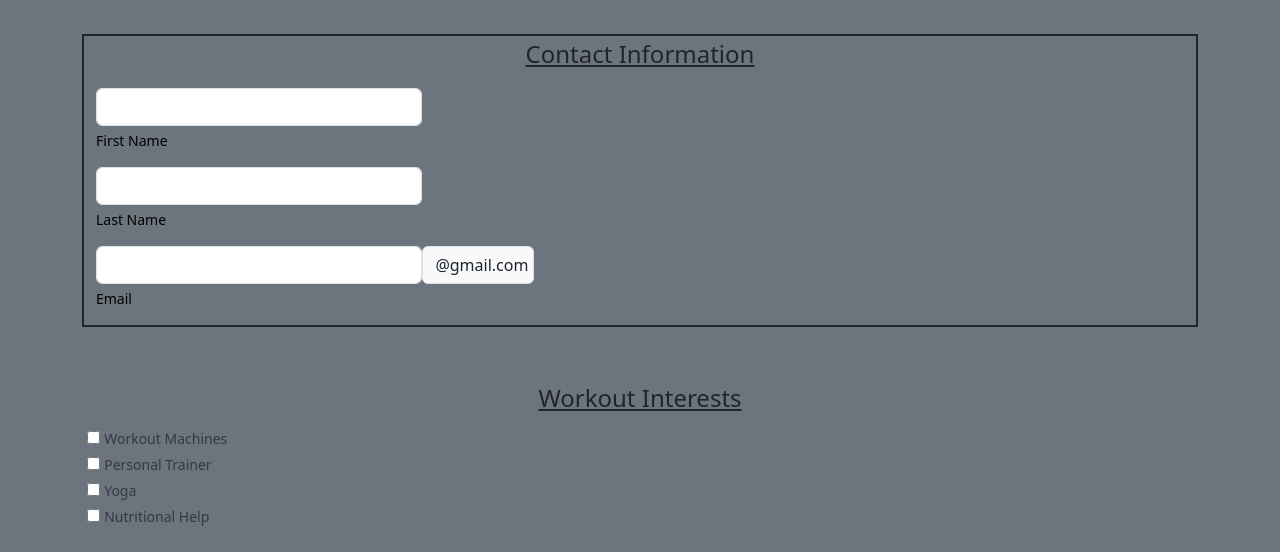
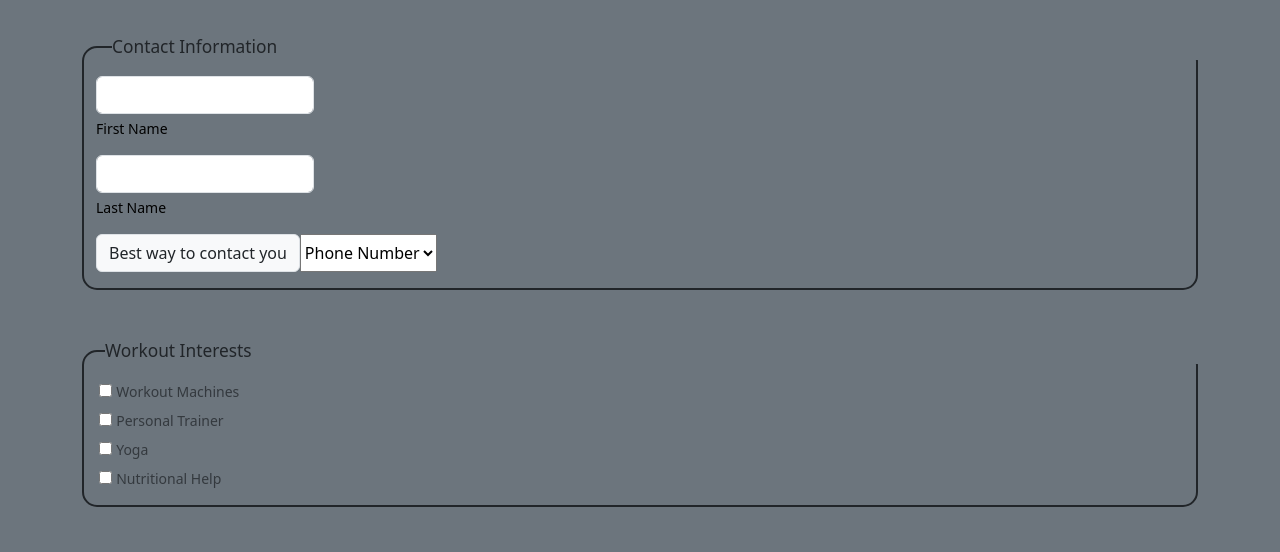
Before and after one commit to CMoore-06/fit-for-fitness, a plain HTML site: page contactus.html in a window 1280 px wide. Shown: the part 106-658 px from the top of the page. Drawn offline with nearby package versions, Linux system fonts and the light colour scheme.

Commit message:
Made all the pages fully responsive finished the requirments and styling.

```diff
--- a/contactus.html
+++ b/contactus.html
@@ -10,10 +10,8 @@
 </head>
 <body class="container bg-secondary">
     <header class="mb-4">
-
-        <img src="images/fitForFitnessLogo.png" alt="Fit For Fitness logo" width="100" class="hero-img">
             <div class="heading">
-
+                <img src="images/fitForFitnessLogo.png" alt="Fit For Fitness logo" width="100">
                 <h1>Fit For Fitness</h1>
             </div>
 
@@ -30,8 +28,8 @@
 
     <main>
 
-        <fieldset id="contact-information" name="contact-information" class="container border-2 border-dark mb-5 mt-5">
-            <legend class="mb-3">Contact Information</legend>
+        <fieldset id="contact-information" name="contact-information" class="container border-2 border-dark mb-5 mt-5" >
+            <legend class="mb-3 ms-3">Contact Information</legend>
 
             <div class="first">
                 <input type="text" id="name" class="form-control">
@@ -43,35 +41,42 @@
                 <label for="name2" class="form-text mb-3">Last Name</label>
             </div>
 
-            <div id="email">
-                <input type="email" id="email2" class="form-control">
-                <label for="email2" class="input-group-text email-txt">@gmail.com</label>
+            <div id="email" class="mb-3">
+                <label for="email2" class="input-group-text email-txt">Best way to contact you</label>
+                <select>
+                    <opton value="email">Email</opton>
+                    <option value="phone">Phone Number</option>
+                    <option value="carrier">Carrier Pigeon</option>
+                </select>
             </div>
-            <p class="emtxt form-text mb-3">Email</p>
 
         </fieldset>
 
-        <fieldset id="interests" name="interests" class="container border-2 border-dark mb-5 mt-5">
-            <legend>Workout Interests</legend>
+        <fieldset id="interests" name="interests" class="container border-2 border-dark border-top-dark mb-5 mt-5">
+            <legend class="ms-3">Workout Interests</legend>
 
+            <div class="second">
                 <div id="workout-machine">
                     <input type="checkbox" id="wm">
-                <label for="wm" class="form-text">Workout Machines</label>
+                    <label for="wm" class="form-text mb-1">Workout Machines</label>
                 </div>
 
                 <div id="personal-trainer">
                     <input type="checkbox" id="trainer">
-                <label for="trainer" class="form-text">Personal Trainer</label>
+                    <label for="trainer" class="form-text mb-1">Personal Trainer</label>
+                </div>
             </div>
 
+            <div class="third">
                 <div id="yogabox">
                     <input type="checkbox" id="yoga">
-                <label for="yoga" class="form-text">Yoga</label>
+                    <label for="yoga" class="form-text mb-1">Yoga</label>
                 </div>
 
                 <div id="nutritional">
                     <input type="checkbox" id="nutrition" class= "mb-3">
-                <label for="nutrition" class="form-text">Nutritional Help</label>
+                    <label for="nutrition" class="form-text mb-1">Nutritional Help</label>
+                </div>
             </div>
         </fieldset>
 
--- a/styles.css
+++ b/styles.css
@@ -7,7 +7,8 @@ header {
     margin: 0px;
 }
 
-nav, #navcheck {
+nav,
+#navcheck {
     display: none;
 }
 
@@ -34,6 +35,10 @@ footer {
     display: none;
 }
 
+.heading img {
+    display: none;
+}
+
 /* Text */
 label {
     align-items: start;
@@ -54,9 +59,8 @@ nav a:hover {
 }
 
 legend {
-    text-align: center;
-    text-decoration: underline;
-    font-size: 1.5rem;
+    font-size: 13pt;
+    float: none;
 }
 
 footer a {
@@ -73,6 +77,7 @@ footer a:hover {
     border: 5px solid black;
     text-align: center;
     margin: 5px;
+    width: 90%;
 }
 
 .cards {
@@ -96,20 +101,31 @@ footer a:hover {
     flex-direction: row;
 }
 
-.email-txt {
-    width: 7rem;
+.first input,
+.last input,
+#email input {
+    width: 50%;
 }
 
-.first input, .last input, #email input {
-    width: 30%;
-}
-
-.first label, .last label, .emtxt {
+.first label,
+.last label,
+.emtxt {
     color: black;
 }
 
-#workout-machine, #personal-trainer, #yogabox, #nutritional {
+#workout-machine,
+#personal-trainer,
+#yogabox,
+#nutritional {
     color: black;
+    padding: 0 10px;
+}
+
+.third,
+.second {
+    display: flex;
+    flex-direction: row;
+    justify-content: center;
 }
 
 /* Other */
@@ -121,7 +137,39 @@ footer a:hover {
     padding: 5px;
 }
 
-@media (min-width: 500px) {
+fieldset {
+    border: 1px solid #ccc;
+    border-radius: 15px;
+}
+
+@media (min-width: 720px) {
+    header {
+        text-align: center;
+        flex-direction: row;
+    }
+
+    /* .card {
+        width: 100%;
+    } */
+
+    .cards {
+        flex-direction: column;
+        width: 100%;
+    }
+
+    .second,
+    .third {
+        flex-direction: column;
+    }
+
+    footer {
+        display: flex;
+        justify-content: space-between;
+        flex-direction: row;
+    }
+}
+
+@media (min-width: 900px) {
     #navdiv label {
         display: none;
     }
@@ -141,20 +189,19 @@ footer a:hover {
     nav a {
         font-size: 1.5rem;
         font-weight: bold;
-        padding: 0  10px;
+        padding: 0 10px;
+    }
+
+    .heading {
+        margin-left: 0rem;
     }
 
     header {
-        text-align: center;
         flex-direction: column;
     }
 
-    .heading {
-        margin: 0px;
-    }
-
-    .card {
-        width: 30%;
+    .first input, .last input {
+        width: 20%;
     }
 
     .cards {
@@ -162,9 +209,8 @@ footer a:hover {
         flex-direction: row;
     }
 
-    footer {
-        display: flex;
-        justify-content: space-between;
-        flex-direction: row;
+    .card {
+        width: 30%;
     }
+
 }
```
Lines whose indentation alone changed are shown as unchanged.
